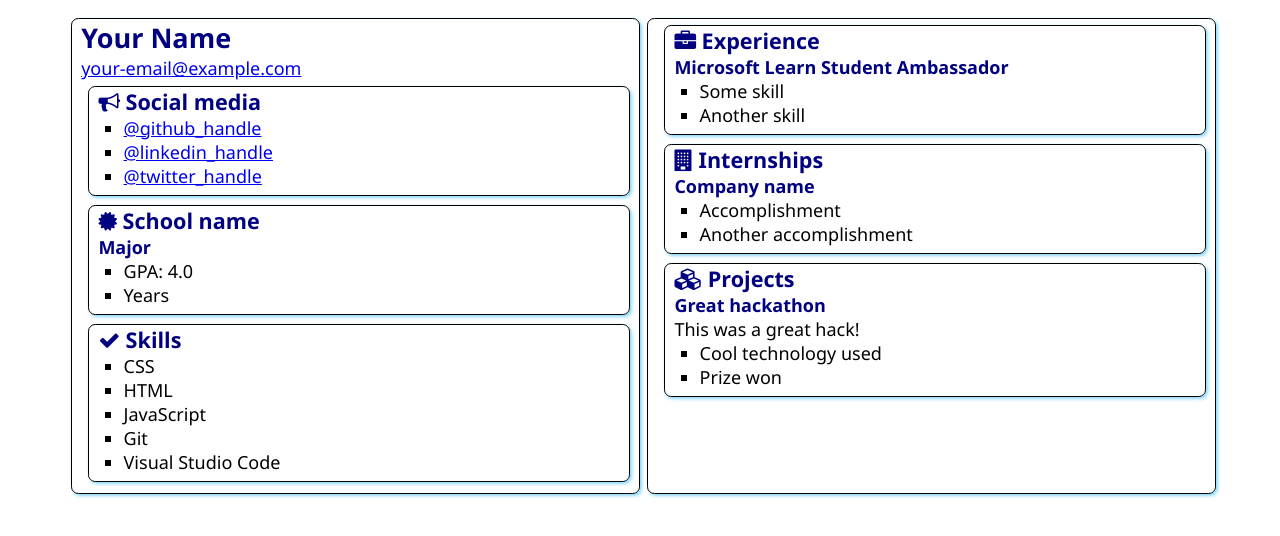
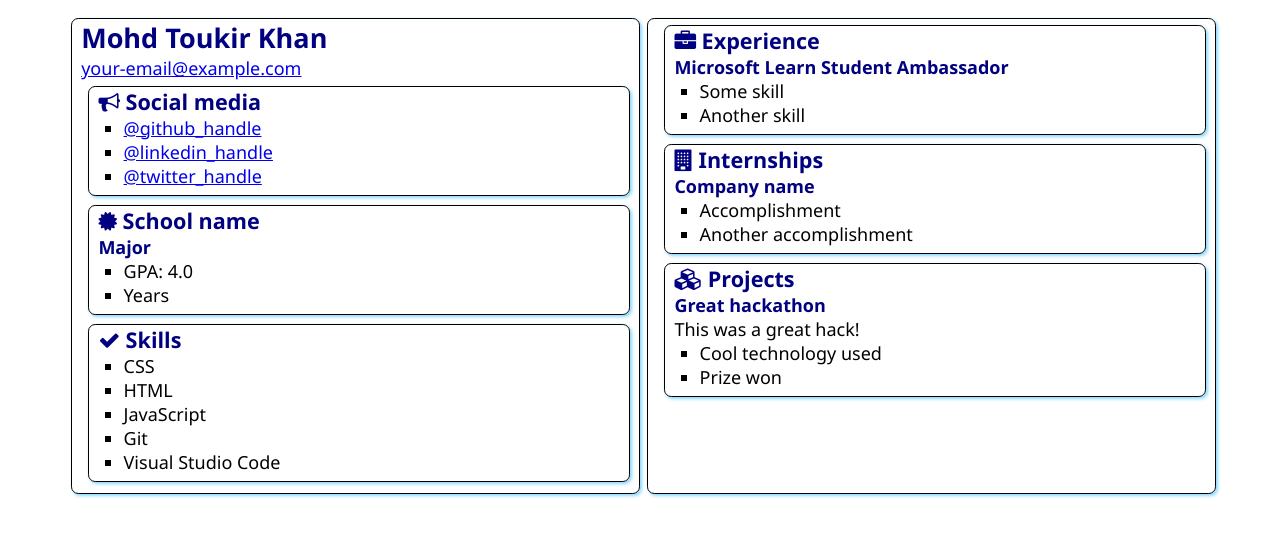
Before and after one commit to toukirkhan/SATechnicalOnboarding, a plain HTML site: page src/index.html in a window 1280 px wide. Drawn offline with Linux system fonts and the light colour scheme.

Commit message:
Update index.html
Added My Name

```diff
--- a/src/index.html
+++ b/src/index.html
@@ -12,7 +12,7 @@
 <body>
     <main>
         <article class="box">
-            <h1>Your Name</h1>
+            <h1>Mohd Toukir Khan</h1>
             <div><a href="mailto:your.email@example.com">your-email@example.com</a></div>
 
             <section class="box">
```
